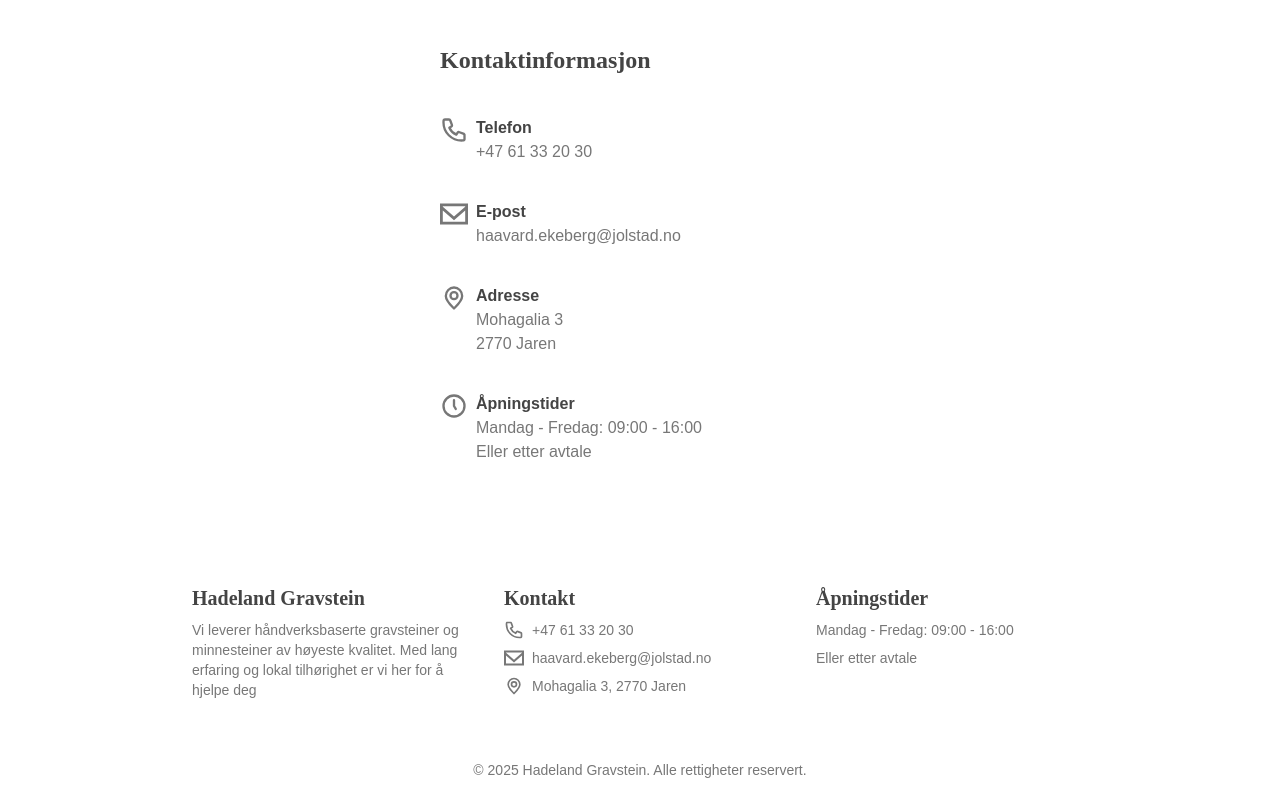
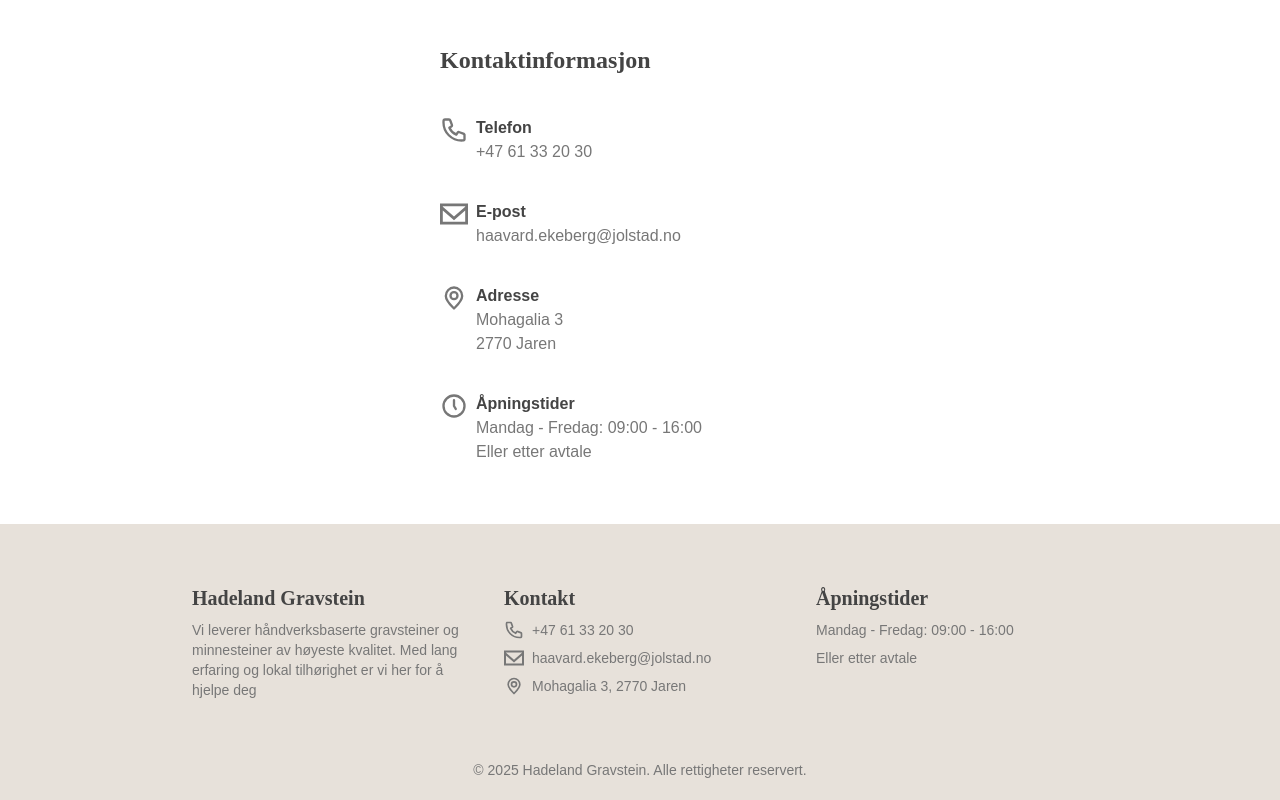
Before and after one commit to danielekeberg/hg, a Next.js app: page / in a window 1280 px wide. Shown: the part 2332-3132 px from the top of the page. Built offline with nearby package versions, Linux system fonts and the light colour scheme.

Commit message:
Update Footer.tsx

```diff
--- a/app/components/Footer.tsx
+++ b/app/components/Footer.tsx
@@ -2,7 +2,7 @@ export default function Footer() {
     const now = new Date();
     const year = now.getFullYear();
     return(
-        <div className="px-5 md:px-[15%] pt-15 pb-5">
+        <div className="px-5 md:px-[15%] bg-[#e7e1da] pt-15 pb-5">
             <div className="grid grid-cols-1 md:grid-cols-3 gap-10">
                 <div className="flex flex-col gap-2">
                     <h3 className="text-[#444] text-xl">Hadeland Gravstein</h3>
```
